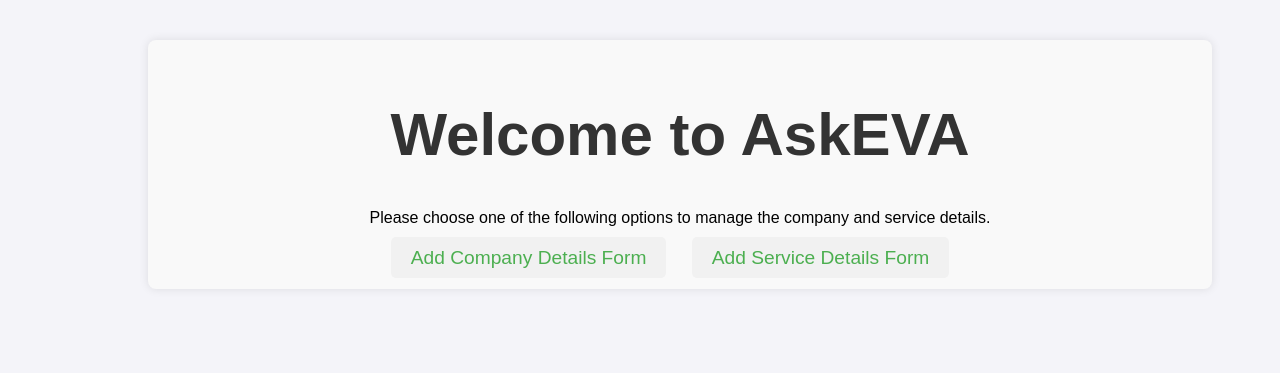
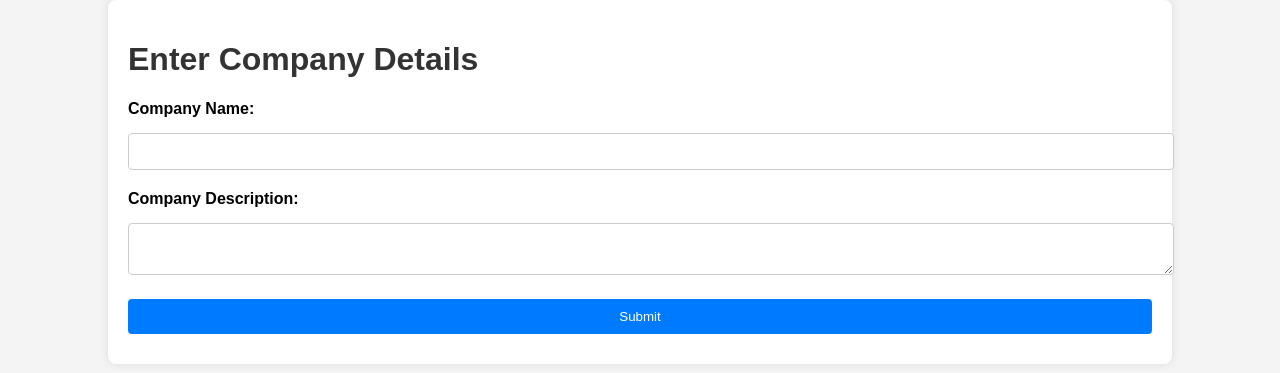
Before and after one commit to Vineesh02/Askev, a Flask app: page / in a window 1280 px wide; the page is wider, and only the part inside the window is pictured. Shown: the top 373 px of that part. Run offline with Flask 3, Linux system fonts and the light colour scheme.

Commit message:
some changes

```diff
--- a/app.py
+++ b/app.py
@@ -1,26 +1,14 @@
 from flask import Flask, render_template, request, redirect, url_for
 import sqlite3
-import os
-import csv
 
 app = Flask(__name__)
-app.config['UPLOAD_FOLDER'] = 'uploads'  # Folder for uploaded images
-
-# Ensure the upload folder exists
-os.makedirs(app.config['UPLOAD_FOLDER'], exist_ok=True)
-
-# Route to Home Page
-@app.route('/')
-def index():
-    return render_template('index.html')
 
 # Route for Company Details Form
-@app.route('/company-details', methods=['GET', 'POST'])
+@app.route('/', methods=['GET', 'POST'])
 def company_details():
     if request.method == 'POST':
         company_name = request.form['company_name']
         company_description = request.form['company_description']
-        product_file = request.files['product_file']
 
         conn = sqlite3.connect('company_services.db')
         cursor = conn.cursor()
@@ -31,70 +19,45 @@
         company_id = cursor.lastrowid
         conn.commit()
 
-        # Process CSV file
-        if product_file:
-            csv_data = csv.reader(product_file.stream.read().decode("utf-8").splitlines())
-            for row in csv_data:
-                cursor.execute('INSERT INTO product_info (about_product, company_id) VALUES (?, ?)',
-                               (row[0], company_id))
-            conn.commit()
-
-        # Process dynamically added product details
-        product_names = request.form.getlist('product_name[]')
-        product_prices = request.form.getlist('product_price[]')
-        custom_field_names = request.form.getlist('custom_field_name[]')
-        custom_field_values = request.form.getlist('custom_field_value[]')
-
-        product_images = request.files.getlist('product_image[]')
-
-        for i, name in enumerate(product_names):
-            # Save product details
-            image = product_images[i]
-            image_path = os.path.join(app.config['UPLOAD_FOLDER'], image.filename)
-            image.save(image_path)
-
-            cursor.execute('INSERT INTO product_details (product_name, product_image, product_price, company_id) VALUES (?, ?, ?, ?)',
-                           (name, image_path, product_prices[i], company_id))
-            product_id = cursor.lastrowid
-            conn.commit()
-
-            # Save custom fields
-            for j in range(len(custom_field_names)):
-                if custom_field_names[j] and custom_field_values[j]:
-                    cursor.execute('INSERT INTO custom_fields (product_id, field_name, field_value) VALUES (?, ?, ?)',
-                                   (product_id, custom_field_names[j], custom_field_values[j]))
-                    conn.commit()
-
-        return redirect(url_for('index'))  # Redirect to the index page
+        # Redirect to the product details page
+        return redirect(url_for('product_details', company_id=company_id))
 
     return render_template('company_details.html')
 
-# Route for Service Details Form
-@app.route('/service-details', methods=['GET','POST'])
-def service_details():
+# Route for Product Details Form
+@app.route('/product-details/<int:company_id>', methods=['GET', 'POST'])
+def product_details(company_id):
     if request.method == 'POST':
-        company_name = request.form['company_name']
-        company_description = request.form['company_description']
-        service_name = request.form['service_name']
-        service_description = request.form['service_description']
-        email = request.form['email']
-        phone_number = request.form['phone_number']
+        # Get all the product details from the form
+        product_names = request.form.getlist('product_name[]')
+        product_descriptions = request.form.getlist('product_description[]')
+        product_prices = request.form.getlist('product_price[]')
+        custom_field_names = request.form.getlist('custom_field_name[][]')
+        custom_field_values = request.form.getlist('custom_field_value[][]')
 
         conn = sqlite3.connect('company_services.db')
         cursor = conn.cursor()
 
-        cursor.execute('INSERT INTO company_details (name, description) VALUES (?, ?)',
-                       (company_name, company_description))
-        company_id = cursor.lastrowid
-        conn.commit()
+        # Iterate over all products and save them
+        for i in range(len(product_names)):
+            cursor.execute('''INSERT INTO product_details (product_name, product_description, product_price, company_id)
+                            VALUES (?, ?, ?, ?)''',
+                            (product_names[i], product_descriptions[i], product_prices[i], company_id))
+            product_id = cursor.lastrowid
 
-        cursor.execute('INSERT INTO services (service_name, service_description, company_id, email, phone_number) VALUES (?, ?, ?, ?, ?)',
-                       (service_name, service_description, company_id, email, phone_number))
-        conn.commit()
+            # Save custom fields for each product
+            for j in range(len(custom_field_names)):
+                if custom_field_names[j] and custom_field_values[j]:
+                    cursor.execute('''INSERT INTO custom_fields (product_id, field_name, field_value)
+                                    VALUES (?, ?, ?)''',
+                                    (product_id, custom_field_names[j], custom_field_values[j]))
 
-        return redirect(url_for('index'))  # Redirect to the index page
+            conn.commit()
 
-    return render_template('service_details.html')
+        # Redirect back to the company details page
+        return redirect(url_for('company_details'))
+
+    return render_template('product_details.html', company_id=company_id)
 
 if __name__ == '__main__':
     app.run(debug=True)
--- a/static/style.css
+++ b/static/style.css
@@ -1,72 +1,58 @@
 body {
-    width: 100%;
     font-family: Arial, sans-serif;
-    margin: 20px;
-
-}
-.title{
-    text-align: center;
-    font-size: 30px;
-    color: #333;
-
-}
-
-div.page{
-    margin: 0 auto;
-    width: 80%;
-    padding: 20px;
-    background-color: #f9f9f9;
-    border-radius: 8px;
-    box-shadow: 0 0 10px rgba(0, 0, 0, 0.1);
-}
-h1 {
-    color: #333;
+    margin: 0;
+    padding: 0;
+    background-color: #f4f4f4;
 }
 
 .container {
-    width: 60%;
-    margin: auto;
-}
- p{
-    text-align: center;
- }
-form {
-    background-color: #f9f9f9;
+    width: 80%;
+    margin: 0 auto;
+    background-color: #fff;
     padding: 20px;
     border-radius: 8px;
     box-shadow: 0 0 10px rgba(0, 0, 0, 0.1);
 }
-.links{
-    text-align: center;
-    margin-top: 20px;
+
+h1, h3 {
+    color: #333;
 }
+
 label {
     display: block;
     margin: 10px 0 5px;
+    font-weight: bold;
 }
 
-input, textarea {
+input, textarea, button {
     width: 100%;
-    padding: 8px;
-    margin-bottom: 15px;
+    padding: 10px;
+    margin: 10px 0;
     border: 1px solid #ccc;
     border-radius: 4px;
 }
 
 button {
-    padding: 10px 20px;
-    background-color: #4CAF50;
-    color: white;
+    background-color: #007BFF;
+    color: #fff;
+    cursor: pointer;
     border: none;
-    border-radius: 4px;
-    cursor: pointer;
 }
 
 button:hover {
-    background-color: #45a049;
+    background-color: #0056b3;
 }
 
-button{
-    width: 100%;
-    margin: 10px;
+.custom-field {
+    margin: 10px 0;
 }
+
+.custom-field input {
+    display: inline-block;
+    width: 48%;
+    margin-right: 2%;
+}
+
+.custom-field input:last-child {
+    margin-right: 0;
+}
--- a/templates/company_details.html
+++ b/templates/company_details.html
@@ -8,93 +8,16 @@
 </head>
 <body>
     <div class="container">
-        <h1>Company Details</h1>
-        <form action="/company-details" method="POST" enctype="multipart/form-data">
-            <h2>Company Information</h2>
+        <h1>Enter Company Details</h1>
+        <form action="/" method="POST">
             <label for="company_name">Company Name:</label>
             <input type="text" id="company_name" name="company_name" required>
 
             <label for="company_description">Company Description:</label>
             <textarea id="company_description" name="company_description" required></textarea>
 
-            <label for="product_file">Upload Product Information (CSV):</label>
-            <input type="file" id="product_file" name="product_file">
-
-            <h2>Product Information</h2>
-            <div id="product-details">
-                <div class="product-item">
-                    <label for="product_name">Product Name:</label>
-                    <input type="text" name="product_name[]" required>
-
-                    <label for="product_description">Product Description:</label>
-                    <textarea name="product_description[]" required></textarea>
-
-                    <label for="product_image">Product Image:</label>
-                    <input type="file" name="product_image[]" required>
-
-                    <label for="product_price">Product Price:</label>
-                    <input type="text" name="product_price[]" required>
-                    <button type="button" class="add-custom-field">+ Add Custom Field</button>
-                    <!-- Custom fields button -->
-
-                    <div class="custom-fields"></div> <!-- Container for custom fields -->
-                </div>
-            </div>
-            <div class="buttons">
-
-                <button type="button" id="add-product">+ Add Product</button>
-                <br>
-                <button type="submit">Submit</button>
-            </div>
+            <button type="submit">Submit</button>
         </form>
     </div>
-
-    <script>
-        document.getElementById("add-product").onclick = function() {
-            var productDetails = document.getElementById("product-details");
-            var newProduct = document.createElement("div");
-            newProduct.classList.add("product-item");
-
-            newProduct.innerHTML = `
-                <label for="product_name">Product Name:</label>
-                <input type="text" name="product_name[]" required>
-
-                <label for="product_description">Product Description:</label>
-                <textarea name="product_description[]" required></textarea>
-
-                <label for="product_image">Product Image:</label>
-                <input type="file" name="product_image[]" required>
-
-                <label for="product_price">Product Price:</label>
-                <input type="text" name="product_price[]" required>
-
-                <!-- Custom fields button -->
-                <button type="button" class="add-custom-field">+ Add Custom Field</button>
-                <div class="custom-fields"></div> <!-- Container for custom fields -->
-            `;
-
-            productDetails.appendChild(newProduct);
-        };
-
-        // Event listener for dynamically added "Add Custom Field" buttons
-        document.addEventListener("click", function(event) {
-            if (event.target && event.target.classList.contains("add-custom-field")) {
-                var customFieldsDiv = event.target.nextElementSibling;
-
-                var customField = document.createElement("div");
-                customField.classList.add("custom-field-item");
-
-                customField.innerHTML = `
-                    <label for="custom_field_name">Custom Field Name:</label>
-                    <input type="text" name="custom_field_name[]" required>
-
-                    <label for="custom_field_value">Custom Field Value:</label>
-                    <input type="text" name="custom_field_value[]" required>
-                `;
-
-                customFieldsDiv.appendChild(customField);
-            }
-        });
-    </script>
 </body>
 </html>
--- a/templates/index.html
+++ /dev/null
@@ -1,61 +0,0 @@
-<!DOCTYPE html>
-<html lang="en">
-<head>
-    <meta charset="UTF-8">
-    <meta name="viewport" content="width=device-width, initial-scale=1.0">
-    <title>Home - Company and Service Management</title>
-    <style>
-        body {
-            font-family: Arial, sans-serif;
-            padding: 20px;
-            background-color: #f4f4f9;
-        }
-
-        h1 {
-            color: #333;
-        }
-
-        .links {
-            margin-top: 20px;
-            font-size: 1.2em;
-        }
-
-        .links a {
-            color: #4CAF50;
-            text-decoration: none;
-            margin-right: 20px;
-            padding: 10px 20px;
-            background-color: #f1f1f1;
-            border-radius: 5px;
-            transition: background-color 0.3s;
-        }
-
-        .links a:hover {
-            background-color: #e7e7e7;
-        }
-
-        .links a.active {
-            background-color: #4CAF50;
-            color: white;
-        }
-
-        .links a:active {
-            background-color: #f8fdf8;
-        }
-    </style>
-<link rel="stylesheet" href="/static/style.css">
-</head>
-<body>
-    <div class="page">
-        <div class="title"><h1>Welcome to AskEVA</h1> </div>
-
-    <p>Please choose one of the following options to manage the company and service details.</p>
-
-    <!-- Links to Access the Forms -->
-    <div class="links">
-        <a href="/company-details">Add Company Details Form</a>
-        <a href="/service-details">Add Service Details Form</a>
-    </div>
-    </div>
-</body>
-</html>
```
Also changed, not shown: database.py (added, +38 -0 lines), initialize_db.py (deleted, +0 -52 lines), templates/product_details.html (added, +82 -0 lines), templates/service_details.html (deleted, +0 -42 lines), update_database.py (added, +16 -0 lines), company_services.db, uploads/thumbnail.png (added).
